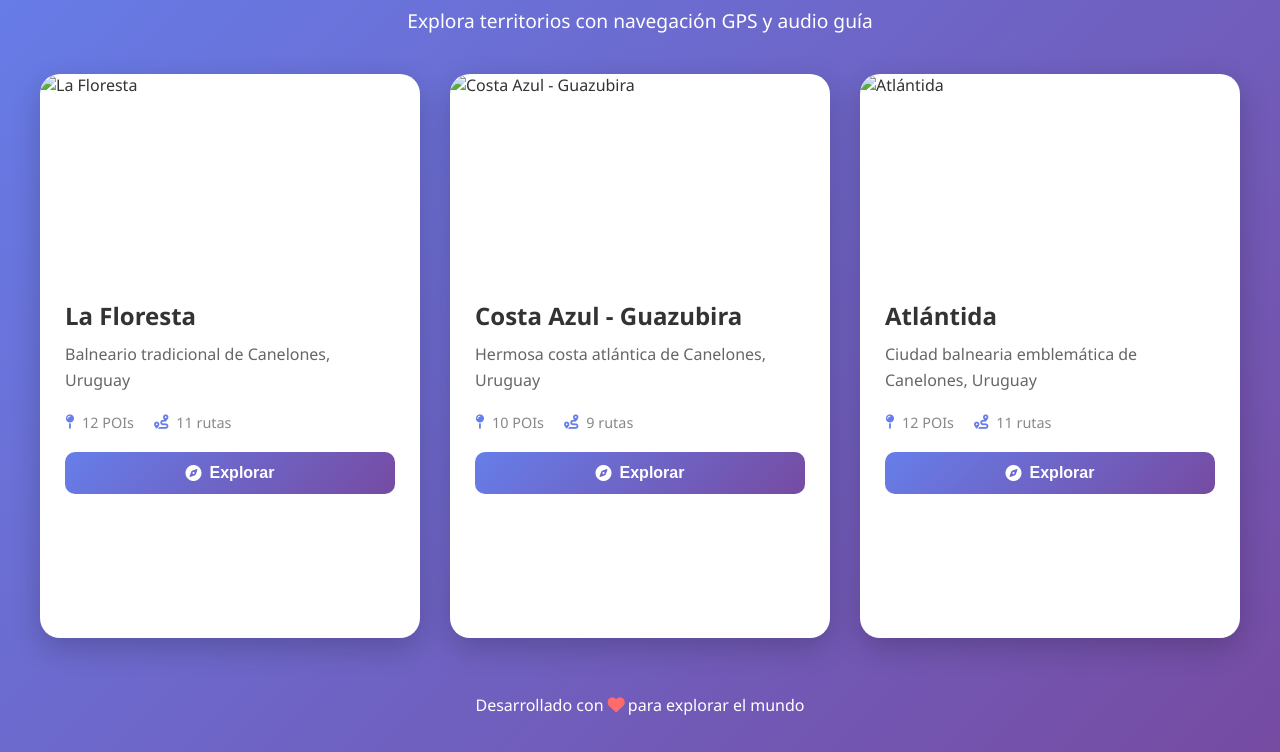
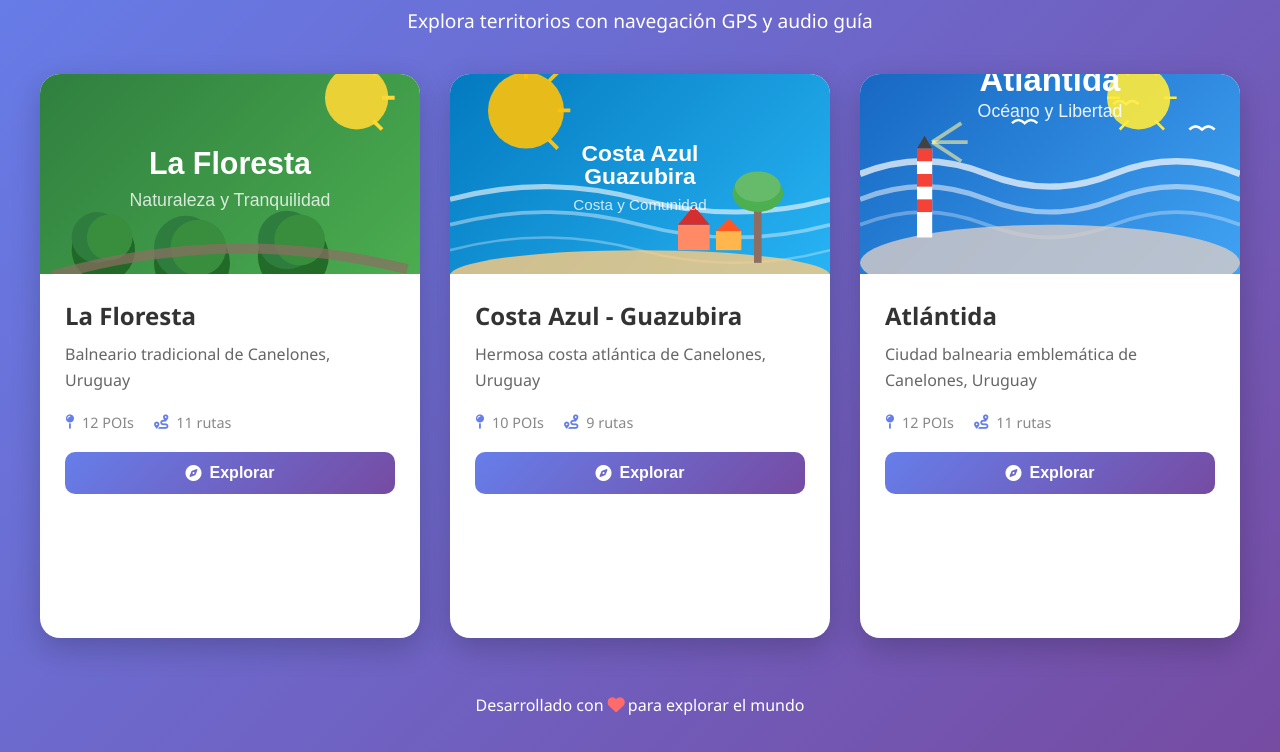
Before and after one commit to ricardoguillermo/ricardoguillermo.github.io, a plain HTML site: page selector.html in a window 1280 px wide. Shown: the part 88-840 px from the top of the page. Drawn offline with Linux system fonts and the light colour scheme.

Commit message:
feat: Agregar imágenes thumbnail para territorios
- Crear directorio assets/thumbnails/
- Generar imágenes SVG personalizadas para cada territorio:
  - la-floresta.svg: diseño temático de naturaleza y tranquilidad
  - costa-azul-guazubira.svg: diseño costero con olas y palmeras
  - atlantida.svg: diseño oceánico con faro y gaviotas
  - default.svg: imagen genérica para futuros territorios
- Actualizar config.json con rutas de thumbnails SVG
- Mejorar selector.html con fallback de imágenes robusto
- Implementar sistema visual completo para selector de territorios

```diff
--- a/selector.html
+++ b/selector.html
@@ -58,7 +58,9 @@
 
                 card.innerHTML = `
                     <div class="card-image">
-                        <img src="${territorio.thumbnail || 'images/default-territory.jpg'}" alt="${territorio.nombre}">
+                        <img src="${territorio.thumbnail || './assets/thumbnails/default.svg'}"
+                             alt="${territorio.nombre}"
+                             onerror="this.src='./assets/thumbnails/default.svg'">
                         <div class="card-overlay">
                             <i class="fas fa-play-circle"></i>
                         </div>
--- a/territorios/config.json
+++ b/territorios/config.json
@@ -4,7 +4,7 @@
       "id": "la-floresta",
       "nombre": "La Floresta",
       "descripcion": "Balneario tradicional de Canelones, Uruguay",
-      "thumbnail": "./assets/thumbnails/la-floresta.jpg",
+      "thumbnail": "./assets/thumbnails/la-floresta.svg",
       "centro": [-34.757, -55.665],
       "zoom": 16,
       "archivos": {
@@ -23,7 +23,7 @@
       "id": "costa-azul-guazubira",
       "nombre": "Costa Azul - Guazubira",
       "descripcion": "Hermosa costa atlántica de Canelones, Uruguay",
-      "thumbnail": "./assets/thumbnails/costa-azul-guazubira.jpg",
+      "thumbnail": "./assets/thumbnails/costa-azul-guazubira.svg",
       "centro": [-34.8167, -55.5833],
       "zoom": 15,
       "archivos": {
@@ -42,7 +42,7 @@
       "id": "atlantida",
       "nombre": "Atlántida",
       "descripcion": "Ciudad balnearia emblemática de Canelones, Uruguay",
-      "thumbnail": "./assets/thumbnails/atlantida.jpg",
+      "thumbnail": "./assets/thumbnails/atlantida.svg",
       "centro": [-34.7733, -55.7467],
       "zoom": 15,
       "archivos": {
@@ -61,7 +61,7 @@
       "id": "ejemplo-futuro",
       "nombre": "Otro Territorio",
       "descripcion": "Ejemplo de cómo agregar un nuevo territorio",
-      "thumbnail": "./assets/thumbnails/ejemplo.jpg",
+      "thumbnail": "./assets/thumbnails/default.svg",
       "centro": [-34.9, -56.2],
       "zoom": 15,
       "archivos": {
```
Also changed, not shown: assets/thumbnails/atlantida.svg (added), assets/thumbnails/costa-azul-guazubira.svg (added), assets/thumbnails/default.svg (added), assets/thumbnails/la-floresta.svg (added).
